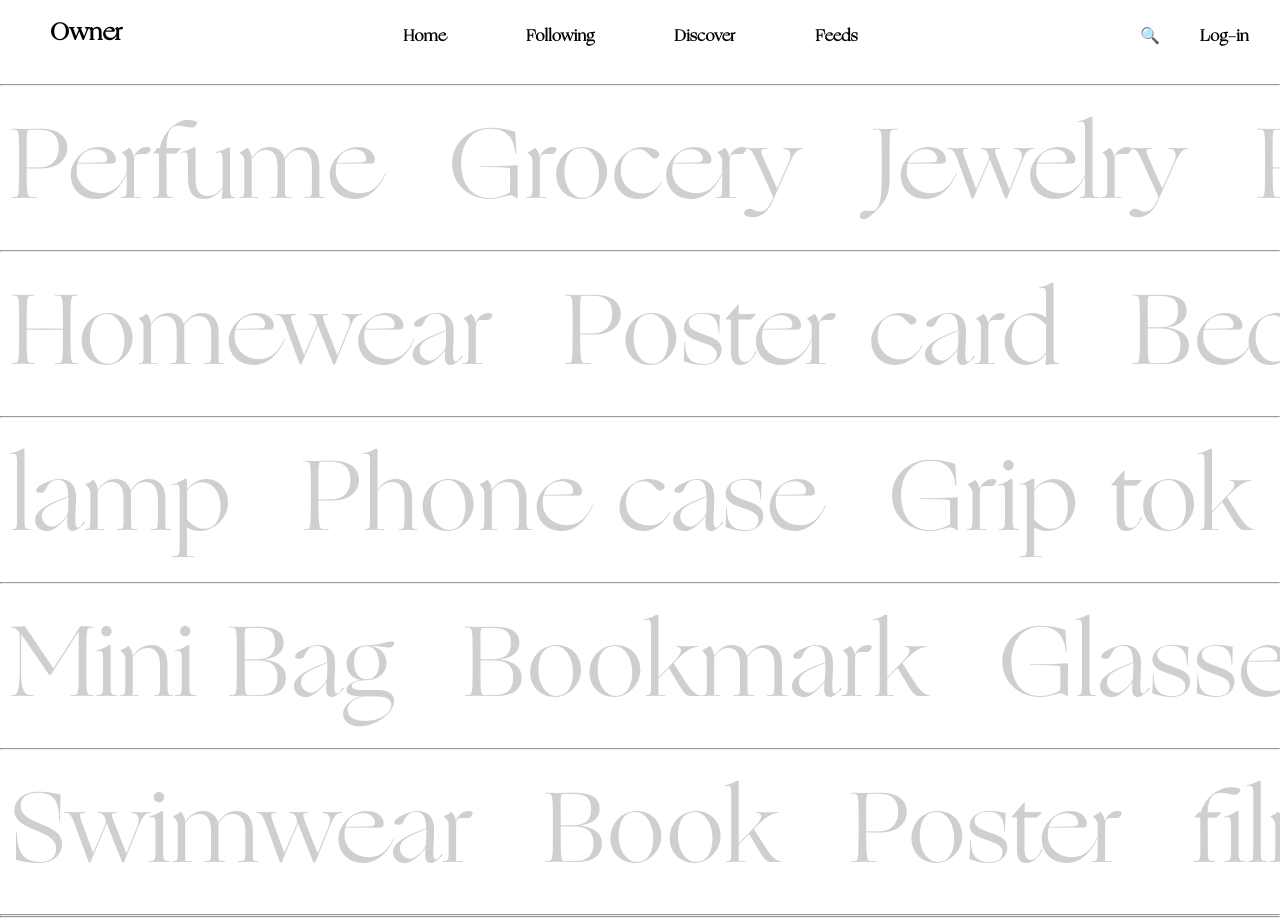
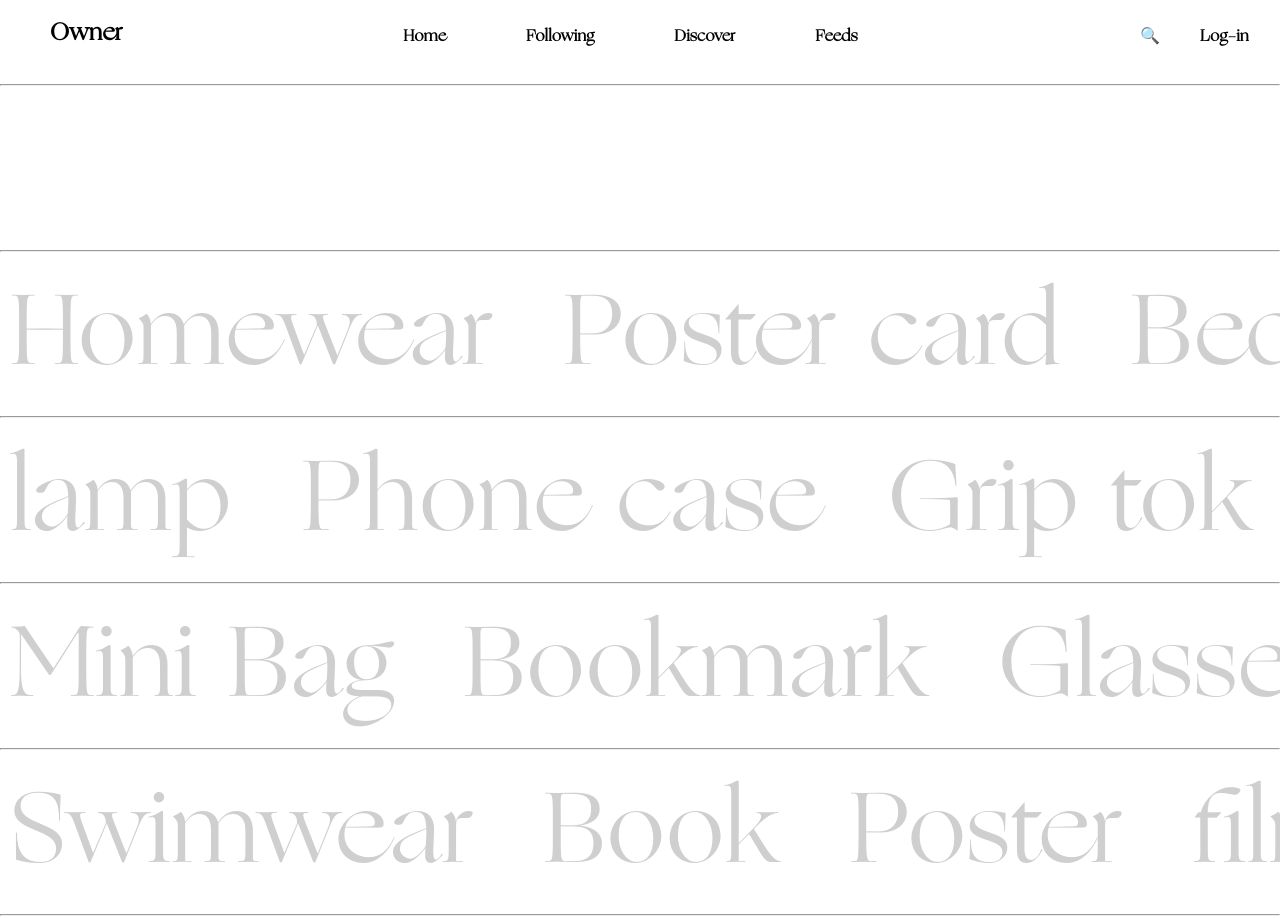
Before and after one commit to qiyana-ratchet/Owner, a React (Create React App) app: page /join in a window 1280 px wide. Built offline with nearby package versions, Linux system fonts and the light colour scheme.

Commit message:
tag: marquee 추가

```diff
--- a/src/page/JoinPage.js
+++ b/src/page/JoinPage.js
@@ -36,7 +36,7 @@ function JoinPage() {
         <hr/>
       </header>
 
-      <div className="banner-container">
+      <marquee scrolldelay="1" scrollmount="100" className="banner-container" >
         <ul>
           <li>Perfume</li>
           <li>Grocery</li>
@@ -51,7 +51,7 @@ function JoinPage() {
           <li>Jewelry</li>
           <li>Papaya</li>
         </ul>
-      </div>
+      </marquee>
       <hr/>
       <div className="banner-container">
         <ul>
@@ -122,8 +122,6 @@ function JoinPage() {
       </div>
       <hr/>
 
-      {/*<li className="initialCat">asdf</li>*/}
-      <hr/>
 
 
       {/*<h2>Wishchiving</h2>*/}
@@ -141,7 +139,6 @@ function JoinPage() {
 
     </div>
   )
-    ;
 }
 
 export default JoinPage;
```
